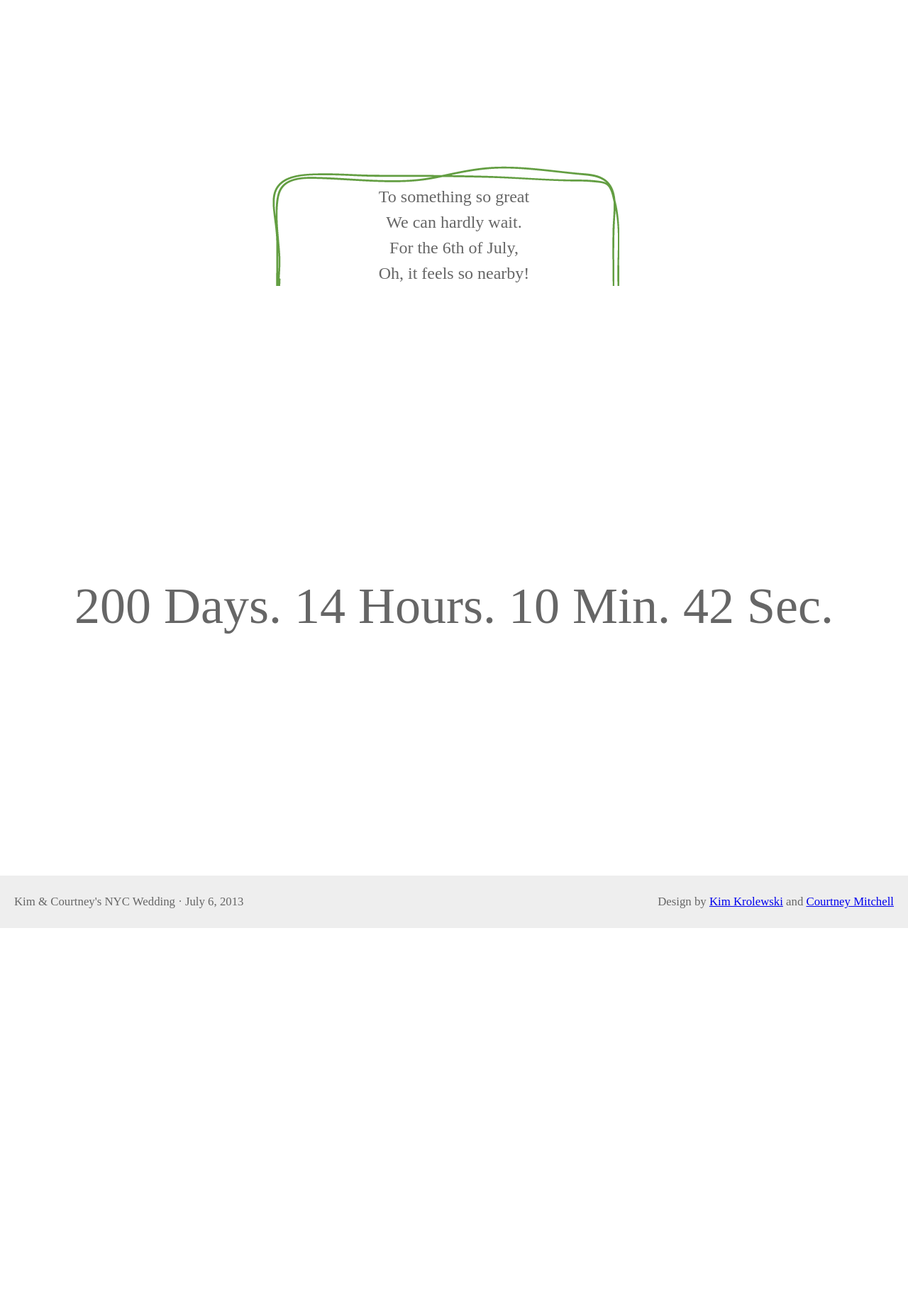
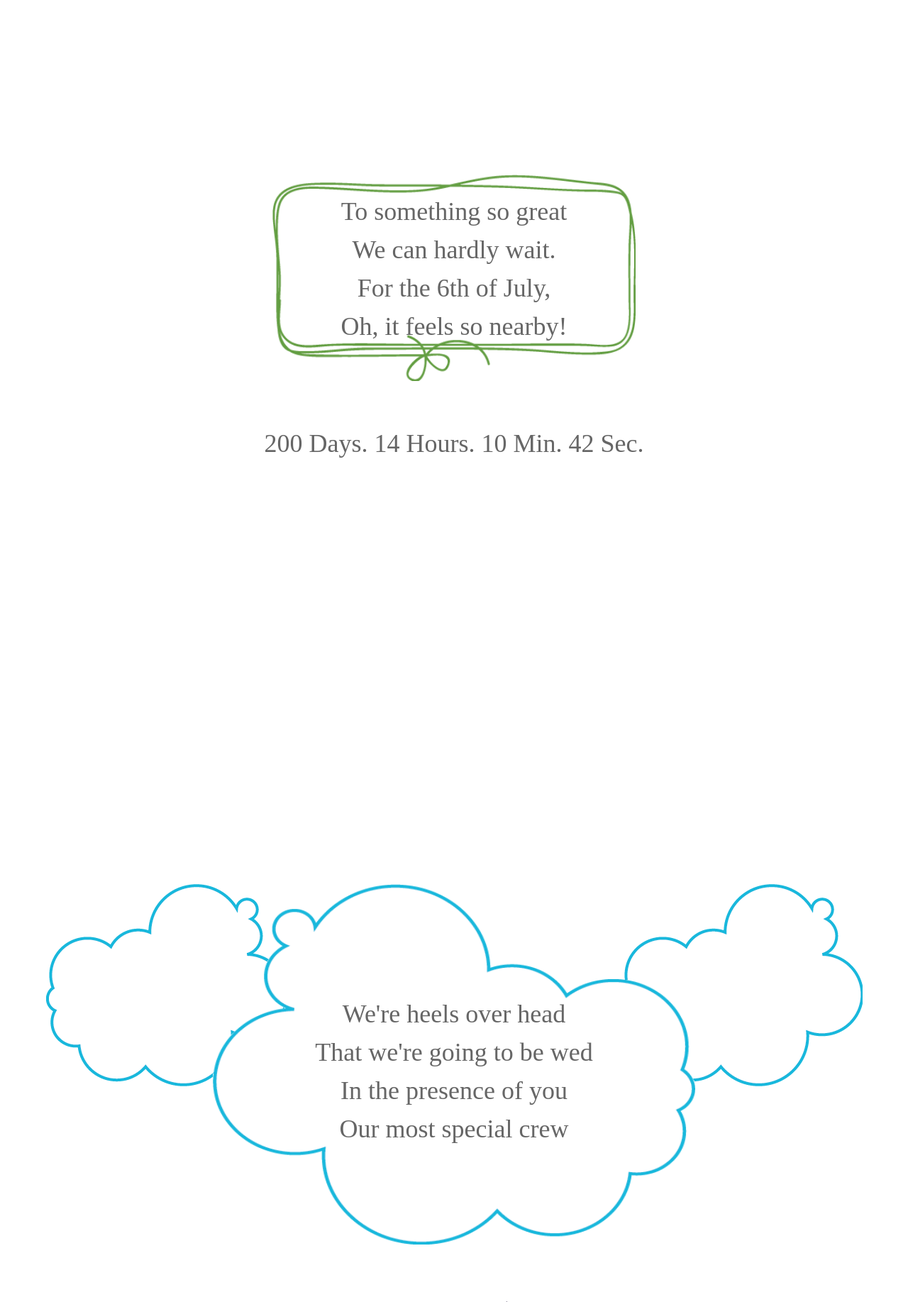
Before and after one commit to cmcrew/wedding, a PHP site: page / in a window 1280 px wide. Shown: the part 840-2675 px from the top of the page at 71% size. Before the commit the page ends 2148 px from the top, so only its background shows below. Run offline with PHP 8.4, Linux system fonts and the light colour scheme; some web fonts are replaced.

Commit message:
added screen 3

```diff
--- a/css/style.css
+++ b/css/style.css
@@ -181,19 +181,19 @@
     position: relative;
     margin: 0 auto;
     width: 40%;
-    /*height: 262px;*/
     background: url(../images/green-twig-frame.png) no-repeat;
+    background-size: 100% 100%;
+    background-origin: content-box;
 }
 
 section#date p {
     text-align: center;
+    padding: 25px 0 50px 0;
+    font-size: 1.5em;
     line-height: 1.5em;
-    padding-top: 25px;
-
 }
 .countdown {
     position: relative;
-    top: 300px;
     text-align: center;
 }
 .countdown p {
@@ -207,7 +207,41 @@
  ******************************************************/
 
 section#heelsoverhead {
-    height: 1600px
+    height: 1200px;
+}
+.textblock4 {
+    position: relative;
+    z-index: 10;
+    margin: 0 auto;
+    width: 50%;
+    padding: 20px;
+    background: url(../images/Large-Cloud.png) no-repeat;
+    background-size: 100% 100%;
+    background-origin: border-box;
+}
+section#heelsoverhead p {
+    text-align: center;
+    padding: 100px 0 80px;
+    font-size: 1.5em;
+    line-height: 1.5em;
+}
+#cloud-left {
+    position: relative;
+    float: left;
+    margin-left: 5%;
+    z-index: 1;
+}
+#cloud-right {
+    position: relative;
+    margin-right: 5%;
+    float: right;
+    z-index: 1;
+}
+#crowd {
+    position: relative;
+    width: 70%;
+    margin-left: 30%;
+    margin-top: 80px;
 
 }
 
@@ -362,8 +396,9 @@
     .sign, .circles {
         display: none;
     }
-    .textblock1 {
+    .textblock1, .textblock3, .textblock4 {
         width: 90%;
+        font-size: 0.7em;
     }
     .textblock2 {
         width: 50%;
@@ -374,13 +409,16 @@
     #tree1 {
         display: none;
     }
+    #cloud-left, #cloud-right {
+        display: none;
+    }
 }
 
 @media only screen and (min-width: 461px) and (max-width: 767px) {
     header {
         width: 50%;
     }
-    .textblock1 {
+    .textblock1, .textblock3, .textblock4 {
         width: 70%;
     }
     .textblock2 {
--- a/index.html
+++ b/index.html
@@ -31,7 +31,7 @@
 	    <header>
 		<div class="signgradient-bg">
 		    <h1><span class="caps">Courtney</span> and <span class="caps">Kim</span></h1>
-		    <p>are getting married</p>
+		    <p>are so excited</p>
 		</div>
 	    </header>
 
@@ -42,6 +42,7 @@
 		<p class="lc big">Are cordially invited</p>
 	    </div>
 	    <img id="scroll" src="images/scroll-down-arrow.png" alt="" />
+	    <p class="blue">Scroll Down</p>
         </section>
 
         <section id="date">
@@ -56,13 +57,20 @@
 	    </div>
         </section>
 
-<!--        <section id="heelsoverhead">-->
-<!--            <p>We're heels over head<br/>-->
-<!--            That we're going to be wed<br/>-->
-<!--            In the presence of you<br/>-->
-<!--            Our most special crew</p>-->
-<!--        </section>-->
-<!--        -->
+        <section id="heelsoverhead">
+	    <img id="cloud-left" src="images/small-cloud.png" alt="">
+	    <img id="cloud-right" src="images/small-cloud.png" alt="">
+	    <div class="textblock4">
+		<p>We're heels over head<br/>
+		That we're going to be wed<br/>
+		In the presence of you<br/>
+		Our most special crew</p>
+	    </div>
+	    <div id="crowd">
+		<img src="images/Special-Crew.png" alt="">
+	    </div>
+        </section>
+
 <!--        <section id="website">                            -->
 <!--            <p>We made this website<br/>-->
 <!--            We did, yeah that's right!<br/>-->
```
